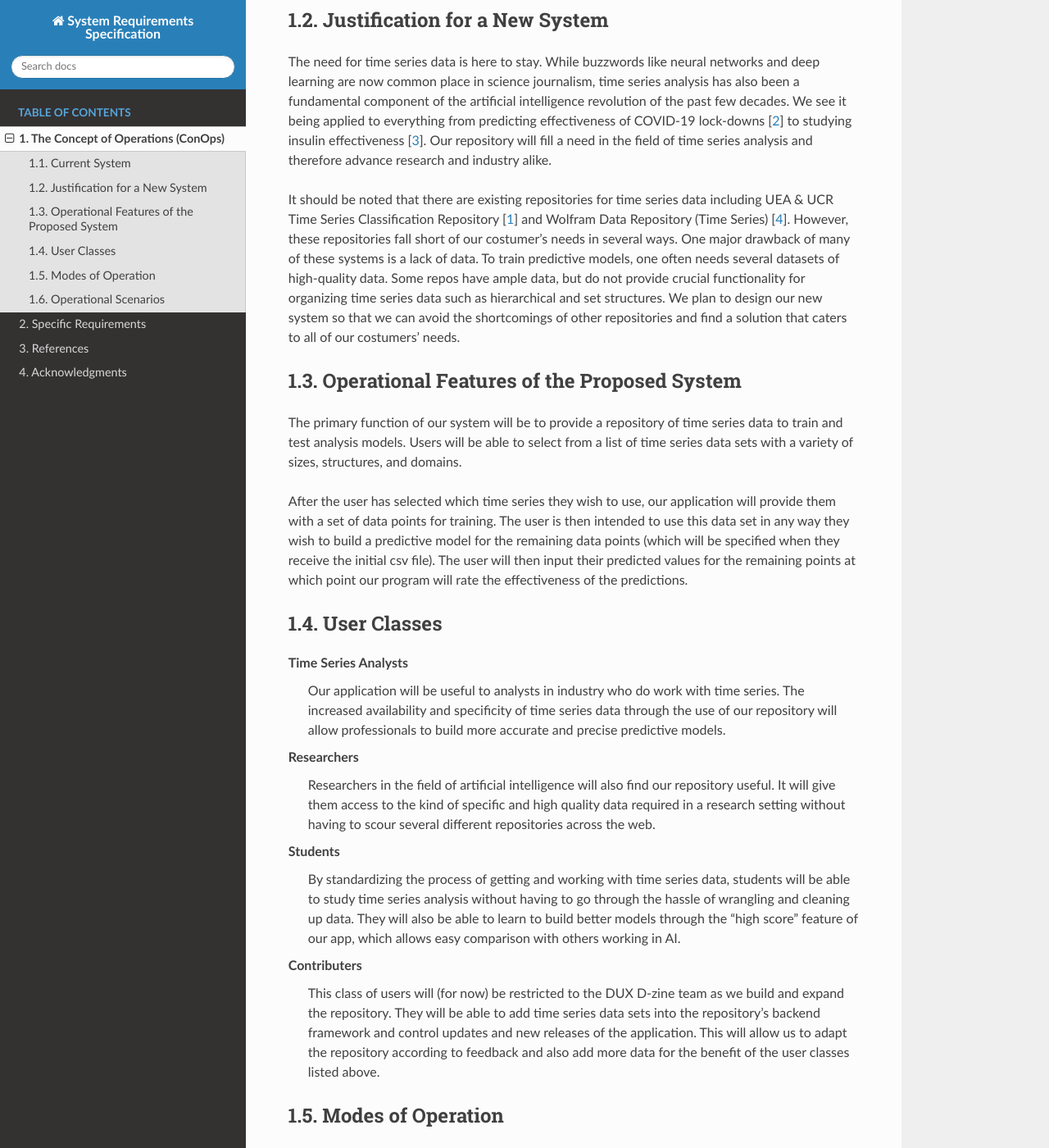
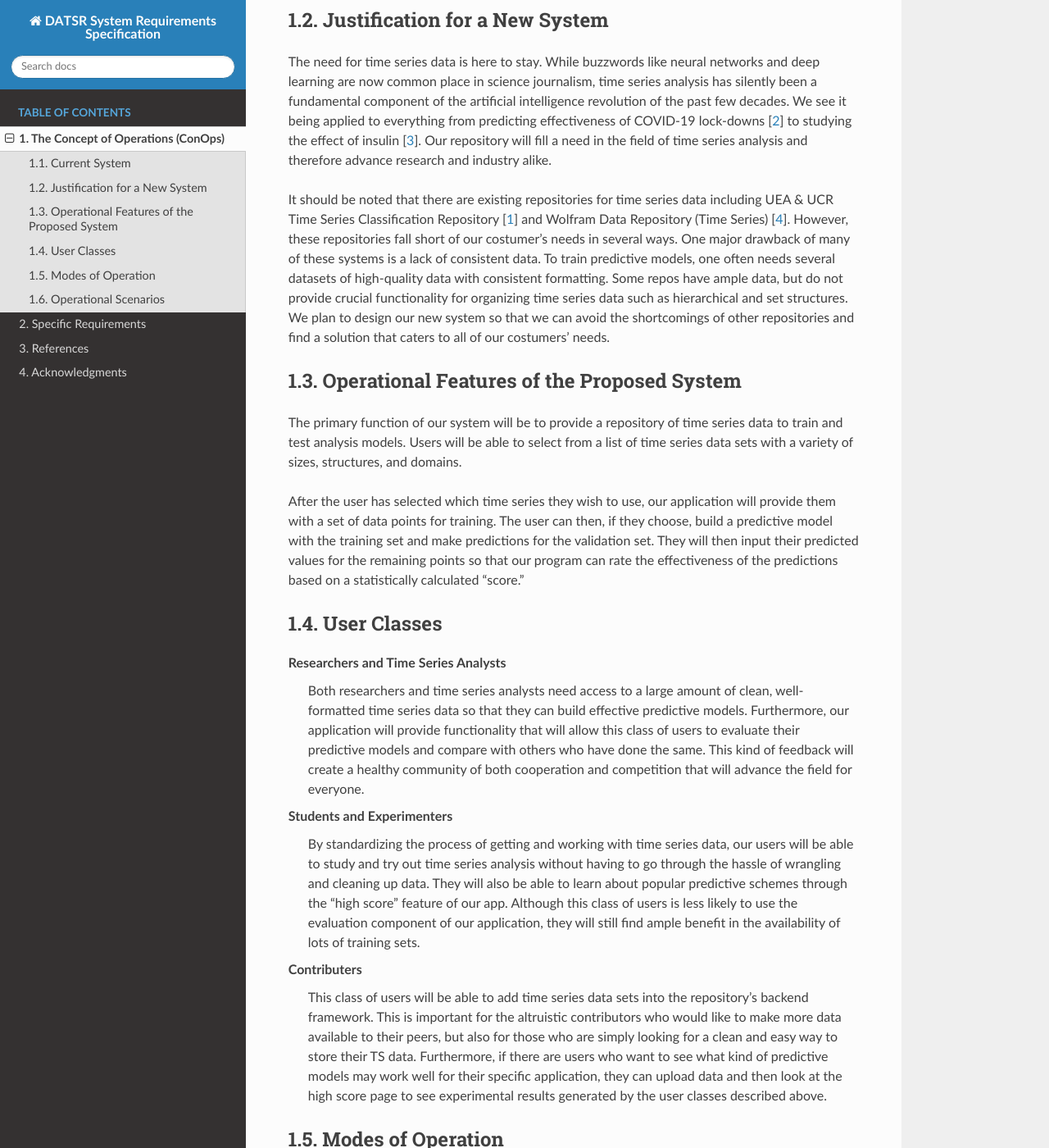
Before and after one commit to ckester23/CS-422-Project-1, a Sphinx documentation site: the page built from docs/SRS/source/conops.rst, in a window 1280 px wide and 1400 px high, scrolled down 424 px. Shown: the whole window at 82% size. Built offline with Sphinx 7.4.7 and the Read the Docs theme 2.0.0, drawn with Linux system fonts in a browser that asks for light colours; some of the changed text lies outside the part shown.

Commit message:
SRS 1.2
Proofread and edited the SRS to accommodate to changes in requirements.

```diff
--- a/docs/SRS/source/conf.py
+++ b/docs/SRS/source/conf.py
@@ -6,7 +6,7 @@
 # -- Project information -----------------------------------------------------
 # https://www.sphinx-doc.org/en/master/usage/configuration.html#project-information
 
-project = 'System Requirements Specification'
+project = 'DATSR System Requirements Specification'
 copyright = '2022, Dux D-zine'
 author = 'Dux D-zine'
 release = '1.1'
--- a/docs/SRS/source/conops.rst
+++ b/docs/SRS/source/conops.rst
@@ -7,16 +7,16 @@ The Concept of Operations (ConOps)
 Current System
 ----------------
 
-Time series analysis and forecasting is a powerful tool in our modern data-driven world. Because of this, time series data is needed in a wide variety of industries including meteorology, finance, power, and agriculture. As we advance our predictive schemes with innovations like machine learning and stochastic modeling, the availability of data to train and test these systems has not been able to keep up with the increased demand. Our product will address this problem head on. We plan to engineer a repository with time series in mind that will accommodate the many facets of this special class of data while maintaining an intuitive user interface and optimized data management.
+Time series analysis and forecasting is a powerful tool in our modern data-driven world. Because of this, time series data is in high demand in both research and in a variety of industries including meteorology, finance, power, and agriculture. As we advance our predictive schemes with innovations like machine learning and stochastic modeling, the availability of data to train and test these systems has not been able to keep up with the increased demand. Our product will address this problem head on. We plan to engineer a repository with time series in mind that will accommodate the many facets of this special class of data while maintaining an intuitive user interface and optimized data management.
 
 
 Justification for a New System
 -------------------------------
 
-The need for time series data is here to stay. While buzzwords like neural networks and deep learning are now common place in science journalism, time series analysis has also been a fundamental component of the artificial intelligence revolution of the past few decades. We see it being applied to everything from predicting effectiveness of COVID-19 lock-downs [:ref:`2<cite-2>`] to studying insulin effectiveness [:ref:`3<cite-3>`]. Our repository will fill a need in the field of time series analysis and therefore advance research and industry alike.
+The need for time series data is here to stay. While buzzwords like neural networks and deep learning are now common place in science journalism, time series analysis has silently been a fundamental component of the artificial intelligence revolution of the past few decades. We see it being applied to everything from predicting effectiveness of COVID-19 lock-downs [:ref:`2<cite-2>`] to studying the effect of insulin [:ref:`3<cite-3>`]. Our repository will fill a need in the field of time series analysis and therefore advance research and industry alike.
 
 
-It should be noted that there are existing repositories for time series data including UEA & UCR Time Series Classification Repository [:ref:`1<cite-1>`] and Wolfram Data Repository (Time Series) [:ref:`4<cite-4>`]. However, these repositories fall short of our costumer's needs in several ways. One major drawback of many of these systems is a lack of data. To train predictive models, one often needs several datasets of high-quality data. Some repos have ample data, but do not provide crucial functionality for organizing time series data such as hierarchical and set structures. We plan to design our new system so that we can avoid the shortcomings of other repositories and find a solution that caters to all of our costumers' needs.
+It should be noted that there are existing repositories for time series data including UEA & UCR Time Series Classification Repository [:ref:`1<cite-1>`] and Wolfram Data Repository (Time Series) [:ref:`4<cite-4>`]. However, these repositories fall short of our costumer's needs in several ways. One major drawback of many of these systems is a lack of consistent data. To train predictive models, one often needs several datasets of high-quality data with consistent formatting. Some repos have ample data, but do not provide crucial functionality for organizing time series data such as hierarchical and set structures. We plan to design our new system so that we can avoid the shortcomings of other repositories and find a solution that caters to all of our costumers' needs.
 
 
 Operational Features of the Proposed System
@@ -24,32 +24,32 @@ Operational Features of the Proposed System
 
 The primary function of our system will be to provide a repository of time series data to train and test analysis models. Users will be able to select from a list of time series data sets with a variety of sizes, structures, and domains.
 
-After the user has selected which time series they wish to use, our application will provide them with a set of data points for training. The user is then intended to use this data set in any way they wish to build a predictive model for the remaining data points (which will be specified when they receive the initial csv file). The user will then input their predicted values for the remaining points at which point our program will rate the effectiveness of the predictions.
+After the user has selected which time series they wish to use, our application will provide them with a set of data points for training. The user can then, if they choose, build a predictive model with the training set and make predictions for the validation set. They will then input their predicted values for the remaining points so that our program can rate the effectiveness of the predictions based on a statistically calculated "score."
 
 
 User Classes
 -------------
 
-**Time Series Analysts**
-	Our application will be useful to analysts in industry who do work with time series. The increased availability and specificity of time series data through the use of our repository will allow professionals to build more accurate and precise predictive models.
+
+**Researchers and Time Series Analysts**
+	Both researchers and time series analysts need access to a large amount of clean, well-formatted time series data so that they can build effective predictive models. Furthermore, our application will provide functionality that will allow this class of users to evaluate their predictive models and compare with others who have done the same. This kind of feedback will create a healthy community of both cooperation and competition that will advance the field for everyone.
 
 
-**Researchers**
-	Researchers in the field of artificial intelligence will also find our repository useful. It will give them access to the kind of specific and high quality data required in a research setting without having to scour several different repositories across the web.
-
-
-**Students**
-	By standardizing the process of getting and working with time series data, students will be able to study time series analysis without having to go through the hassle of wrangling and cleaning up data. They will also be able to learn to build better models through the "high score" feature of our app, which allows easy comparison with others working in AI.
+**Students and Experimenters**
+	By standardizing the process of getting and working with time series data, our users will be able to study and try out time series analysis without having to go through the hassle of wrangling and cleaning up data. They will also be able to learn about popular predictive schemes through the "high score" feature of our app. Although this class of users is less likely to use the evaluation component of our application, they will still find ample benefit in the availability of lots of training sets.
 
 
 **Contributers**
-	This class of users will (for now) be restricted to the DUX D-zine team as we build and expand the repository. They will be able to add time series data sets into the repository's backend framework and control updates and new releases of the application. This will allow us to adapt the repository according to feedback and also add more data for the benefit of the user classes listed above.
+	This class of users will be able to add time series data sets into the repository's backend framework. This is important for the altruistic contributors who would like to make more data available to their peers, but also for those who are simply looking for a clean and easy way to store their TS data. Furthermore, if there are users who want to see what kind of predictive models may work well for their specific application, they can upload data and then look at the high score page to see experimental results generated by the user classes described above.
+
 
 
 Modes of Operation
 -------------------
 
-There will be a single mode of operation for all of our user classes. Within this mode users will be able to select time series data, receive the training data in a csv file, and then test their predictions against a validation set kept hidden by the application.
+There will be a single mode of operation for all of our user classes. This mode is entered when users go to our website and it allows for all the functionality that is described above. Users will be able to download time series training data, evaluate predictive schemes, contribute to the repository, and view other predictive results on the high score page.
+
+Beyond this single mode of operations, developers will have access to the source code of the application which will allow them to make any improvements or fixes to DATSR if necessary. These fixes can then be released by updating the code on the sever that hosts our application.
 
 
 Operational Scenarios
@@ -58,23 +58,22 @@ Operational Scenarios
 
 **Use Case #1: Retrieving Time Series Data**
 
-	**Brief Description:** This use case describes how a user would retrieve a training set of a time series using our application.
+	**Brief Description:** This use case describes how a user would retrieve a training set of a time series data set using our application.
 
 	**Actors:** A user
 
 	**Preconditions:**
 
-		#. The user must have system requirements satisfied
-		#. The user must have the application installed
+		#. User must have access to a browser and must go to the URL to reach our site
 
 	**Steps to Complete the Task:**
 
 		#. The user will select which time series data set they wish to work with
-		#. They will then download the data into their computer's "Downloads" folder in the form of a .csv file
-		#. Then, they will be given the option to upload predictive data for the remaining data points in the time series
+		#. On the page where they have selected the data set, they will be able to view meta data that pertains to the set
+		#. They will then download the data into their browser's "Downloads" folder in the form of a .csv file or .dat file
 
 	**Postconditions**
-		The user will now be on a screen that allows them to upload predictions for the rest of the data points. If they would like to test their predictive model, they can continue in the application as prompted.
+		After this task is completed, the user will have access to the training set of their selected time series data set. They can now navigate to a screen that allows them to upload predictions for the rest of the data points if they so choose.
 
 
 **Use Case #2: Uploading Predictions**
@@ -85,40 +84,38 @@ Operational Scenarios
 
 	**Preconditions:**
 
-		#. User must have system requirements satisfied
-		#. User must have our application installed
-		#. User must have made predictions based on TS data previously retrieved from the repository according to the steps detailed above.
+		#. User must have access to a browser and must go to the URL to reach our site
+		#. User must have made predictions based on TS data previously retrieved from the repository as detailed in the steps above.
 
 	**Steps to Complete the Task:**
 
-		#. The user will prepare their predictions in a specified format as a csv file
-		#. They will then upload the file to our application
-		#. The user will have the option to leave their information (e.g. name, GitHub account) for the purpose of the "high-score" charts
+		#. The user will prepare their predictions as a .csv or .dat file in a format specified in the user documentation
+		#. They will then upload the file to our application on the "Upload Data" page of the website
+		#. The user will have the option to leave their information (e.g. name, GitHub link) for the purpose of the "high-score" charts
 		#. They will receive a calculated "rating" of their predictions
-		#. If their prediction is in a specified top scorers range for the given data set, they will be notified by the GUI and their name will be added to the "high-score" page
+		#. If their prediction is in a specified top scorers range for the given data set, they will be be placed on the score board for that data set; if they specified a name and link but did not get in the top range their name will show up on the scoreboard, but below the high scores
 
 	**Postconditions**
-		The user now has some idea of the predictive ability of the model they are testing and potentially have improved their model with the additional training data.
+		The user now has some idea of the predictive ability of the model they are testing and potentially have improved their model with the additional training data. Furthermore, the score board will have been modified in response to their submission.
 
 
 **Use Case #3: Adding Data to the Repository**
 
-	**Brief Description:** This case describes how a contributer would add a time series data set to the repository and make it available to users of the application.
+	**Brief Description:** This case describes how a contributer would add a time series data set to the repository and make it available to other users of the application.
 
-	**Actors:** A contributer
+	**Actors:** A contributer, a reviewer
 
 	**Preconditions:**
 
-		#. Contributer must have system requirements satisfied
-		#. Contributer must have our application installed
-		#. Contributer must have access to the application's data base
+		#. Contributor must have access to a browser and must go to the URL to reach our site
+		#. Contributer must have a time series data set ready in the format specified in the user documentation
 
 	**Steps to Complete the Task:**
 
-		#. Contributer will format TS data in the manner necessary to interact with the backend framework
-		#. Then they will specify meta data properties of that data set
-		#. They will upload it to the data base, making it available to users
-		#. If the new addition of data requires additional features in the front end application, the contributer may make a new release of the application and push the updated application to end users
+		#. The user will upload their file as a .csv or .dat to the website in the "Upload Data" page
+		#. They will then fill out the form and click "submit"
+		#. The data will be sent to the backend database for review
+		#. Once a reviewer has looked at the data and approved it, it will be made available to all users of the repository
 
 	**Postconditions**
-		The new TS data set will be available in the application's repository. Potentially users will have to update their application depending on the nature of the data added.
+		The new TS data set will either be available in the application's repository or will have been rejected by the reviewer for not meeting the specifications/standards of DATSR.
--- a/docs/SRS/source/specific_requirements.rst
+++ b/docs/SRS/source/specific_requirements.rst
@@ -9,12 +9,19 @@ External Interfaces (Inputs and Outputs)
 Time Series Data (Output)
 #########################
 
-The user will be able to download time series data sets from the repository as that is the main purpose of the repository. The data will be available in the form of a .csv file. The output will be sourced from our backend database which will hold all the TS data. These atomic data sets will have metadata that describes them in addition to the time series data itself. The ranges that this data will fall into can be expressed in terms of the number of data points (from 1 to 999999) and the number of variables (from 1 to 999). Alternatively, the size of the data can be seen as size in memory and there will be an upper limit of 1MB for this size.
+The user will be able to download time series data sets from the repository as that is the main purpose of the repository. The data will be available in the form of a .csv or .dat file. The output will be sourced from our backend database which will hold all the TS data. These atomic data sets will have metadata that describes them in addition to the time series data itself. The ranges that this data will fall into can be expressed in terms of the number of data points (from 1 to 999999) and the number of variables (from 1 to 999). Alternatively, the size of the data can be seen as size in memory and there will be an upper limit of 5MB for this size.
+
 
 Predictive Points (Input)
 ###########################
 
-The user will be able to upload predictions they have made for the validation set of the time series data. The purpose of this is so that they can test their predictive model and receive feedback for future improvement. They will have to upload the data as a csv file formatted in a specific way which will be described in the user documentation. The size of this input will vary depending on the number of validation points in that specific TS data set.
+Users will be able to upload predictions they have made for the validation set of the time series data. The purpose of this is so that they can test their predictive model and receive feedback for future improvement. They will have to upload the data as a .csv or .dat file formatted in the manner specified in the user docs. The size of this input will vary depending on the number of validation points in that specific TS data set.
+
+
+New Data Sets (Input)
+#######################
+
+Contributers to the repository will be able to submit new TS data that they wish to be included on the site. To do this, they must upload the data as a .dat or .csv file in the format specified in the user documentation. They must also specify meta data so that the new TS set can be categorized in the database. The size of this input will follow the same constraints as the output time series data which have been detailed above.
 
 
 Functions
@@ -25,13 +32,13 @@ Functions
 Preparing Data for Download
 ############################
 
-Once the user has selected which data set they wish to download, they logic section and database section of our application will have to correctly format their data as a csv file. The python part of our program will query the database and then process the information it receives to format it as a csv file in the manner specified in the documentation.
+Once the user has selected which data set they wish to download, the logic section and database section of our application will have to correctly format their data as a csv or dat file. The backend modules will query the database and process the information to format it in the manner specified in the user documentation.
 
 
 Input Validation
 ##################
 
-When a file is uploaded, the predicted data file will be compared to the expected file format and either accepted or rejected. If the uploaded file is ill-formatted, the user will get an error message and be asked to re-upload. If uploaded data is rejected, the user will be pointed in the direction of the documentation that specifies data formatting standards.
+When a file is uploaded, the file will be compared to the expected file format and either accepted or rejected. If the uploaded file is ill-formatted, the user will get an error message and be asked to re-upload. If uploaded data is rejected, the user will be pointed in the direction of the documentation that specifies data formatting standards.
 
 
 Prediction "Scoring"
@@ -50,12 +57,12 @@ Our application will include an intuitive GUI that guides users through the proc
 Performance Requirements
 --------------------------
 
-We are aiming to have a statistically significant number of users (95%) experience wait times of less than 15 seconds for loading the app and being able to see and interact with the GUI. Once the user moves on to trying to download the data set, we hope to prepare and send the file to the user in less than 1 minute 95% of the time. The scoring algorithm will complete and display the rating of a user's prediction within 30 seconds also at a rate of 95%.
+We are aiming to have a statistically significant number of users (95%) experience wait times of less than 5 seconds for loading the website. Once the user moves on to trying to download the data set, we hope to prepare and send the file to the user in less than 30 seconds 95% of the time. The scoring algorithm will complete and display the rating of a user's prediction within 20 seconds also at a rate of 95%.
 
 
 Software System Attributes
 ---------------------------
 
-Key to our application is the consistency, reliability, and transparency of the scoring algorithm used with predictive data. A large part of the target market for our application are people in the realm of academia. In the academic world it is very important to understand the methodology of an application and for that methodology to remain consistent.
+Key to our application is the consistency, reliability, and transparency of the scoring algorithm used with predictive data. A large part of the target market for our application are people in the realm of academia and high-tech industries. In the academic world it is very important to understand the methodology of an application and for that methodology to remain consistent. Furthermore, industry regulations often call for transparency especially in areas that commonly use time series analysis such as electric utilities and economics.
 
-This application will be able to run on all 3 major operating systems (Linux, MacOS, and Windows). This is an important attribute for our project because we have a diverse set of possible users and it is unreasonable to expect them to have the same OS. To achieve compatibility on all three OSs, we will ensure that any dependencies included in our design will available on all major operating system types and clearly defined in the requirements section of the documentation. Furthermore, we will have documentation that guides user's through using the app on each of the three major OSs.
+This application will be able to run on all major browsers. This is an important attribute for our project because we have a diverse set of possible users and it is unreasonable to expect them to have the same network stack. To achieve compatibility with most major browsers (e.g., Chrome, Firefox, Safari, Edge), we will make sure to only use web development frameworks and libraries that have widespread support and documentation.
```
Also changed, not shown: 1 other file.
